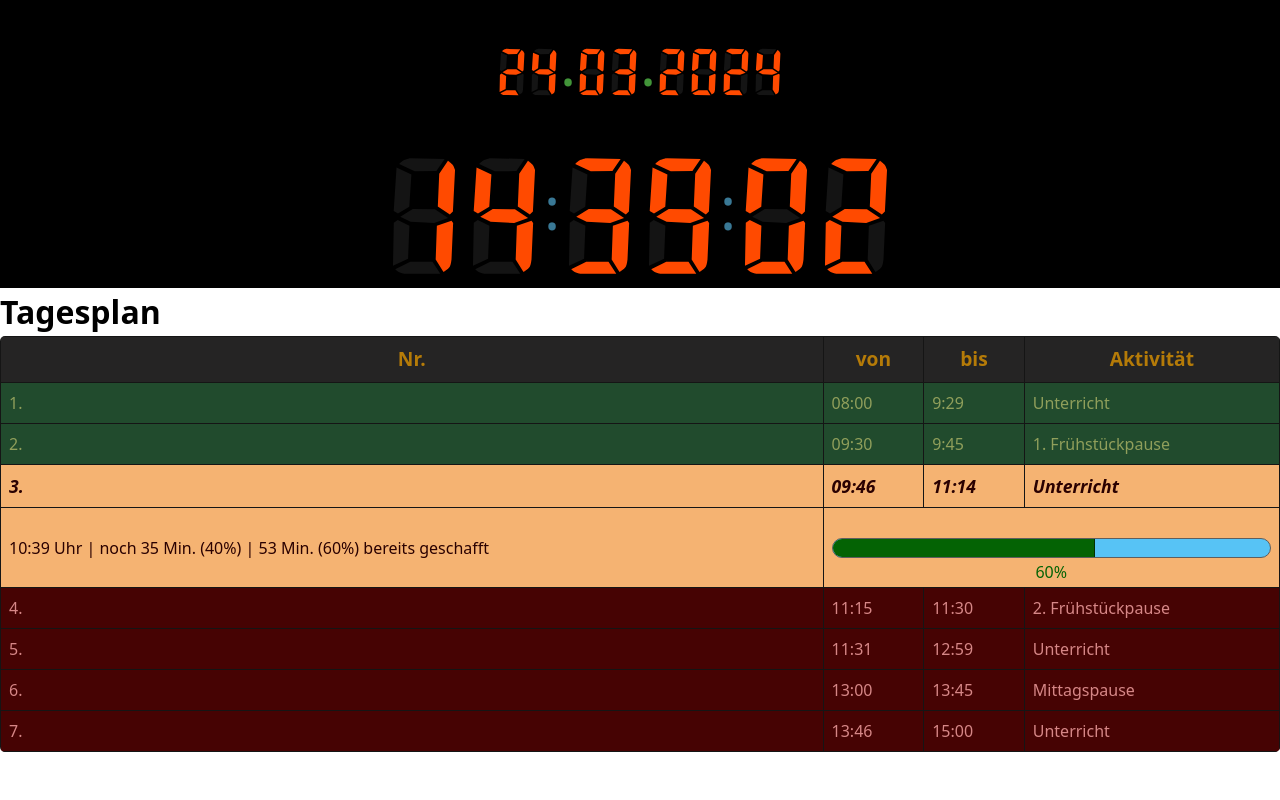
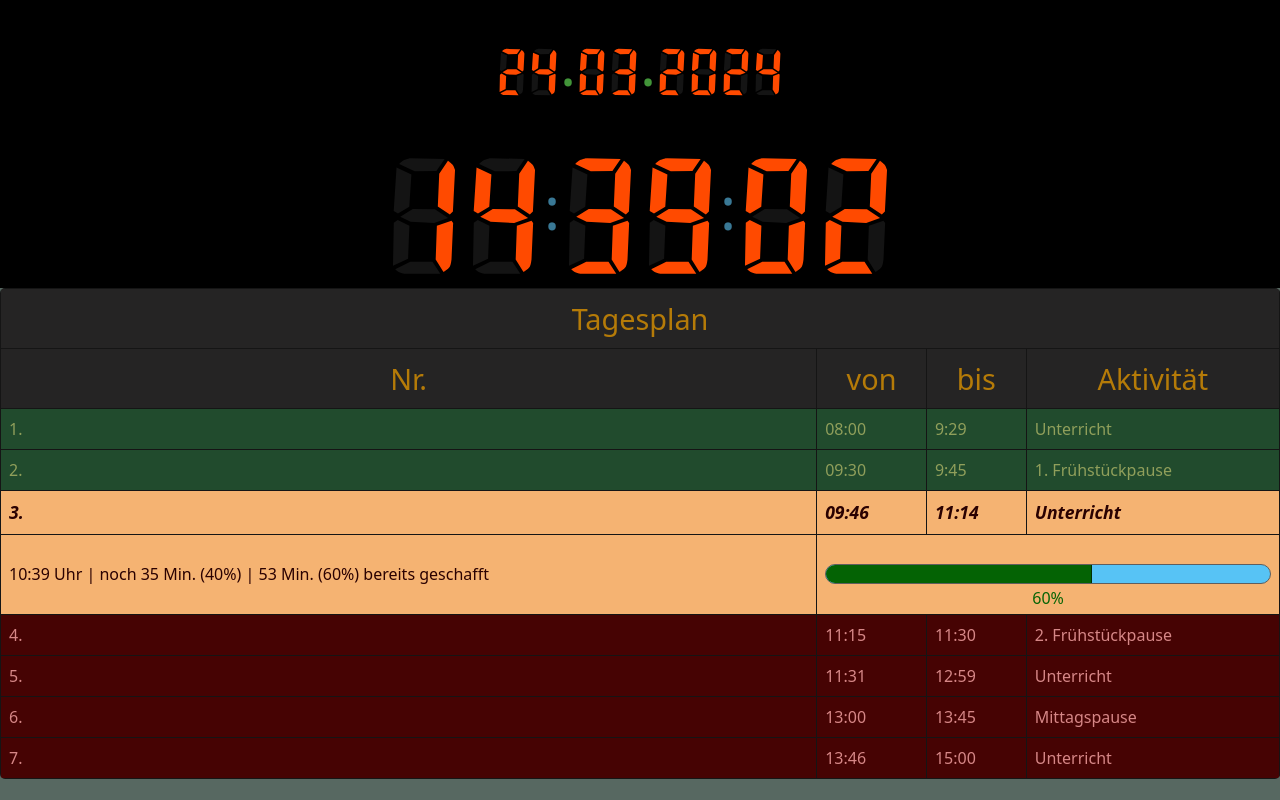
Before and after one commit to Rauolli/faw-schedule, a React (Vite) app: page / in a window 1280 px wide. Built offline with nearby package versions, Linux system fonts and the light colour scheme.

Commit message:
changed styling of the ScheduleTable and the backgroundcolor of the App

```diff
--- a/src/components/ScheduleTable.jsx
+++ b/src/components/ScheduleTable.jsx
@@ -87,6 +87,7 @@ const ScheduleTable = ({ scheduleData }) => {
   return (
     <table>
       <thead>
+        <tr><th colSpan="4">Tagesplan</th></tr>
         <tr>
           <th>Nr.</th>
           <th>von</th>
--- a/src/pages/App.jsx
+++ b/src/pages/App.jsx
@@ -15,7 +15,6 @@ const App = () => {
     <div className="App">
       <DateDisplay />
       <DigitalClock />
-      <h1>Tagesplan</h1>
       <ScheduleTable scheduleData={scheduleData} />
     </div>
   );
--- a/src/styles/components/ScheduleTable.css
+++ b/src/styles/components/ScheduleTable.css
@@ -15,7 +15,11 @@ table {
   thead {
     color:rgb(181, 123, 8);
     background-color: #252424;
-    font-size: larger;
+
+  }
+  th {
+    font-size: 1.8rem;
+    font-weight: 300;
   }
 
   .past{
--- a/src/styles/pages/App.css
+++ b/src/styles/pages/App.css
@@ -1 +1,5 @@
 /* App.css */
+
+body{
+    background:#576861;
+}
```
